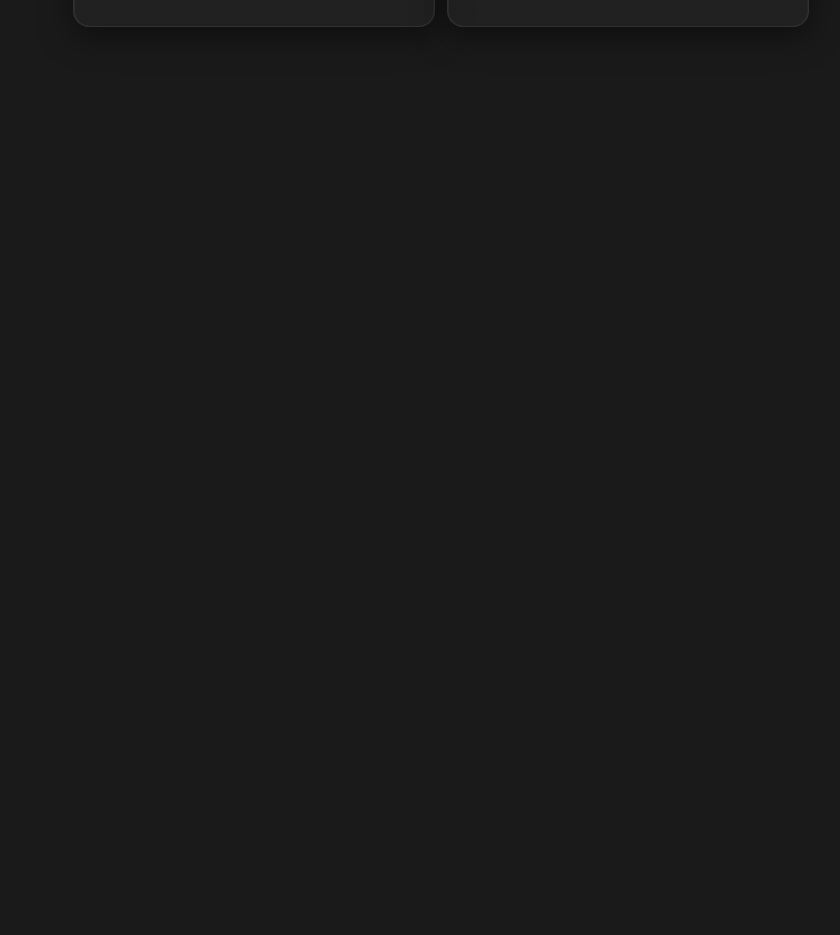
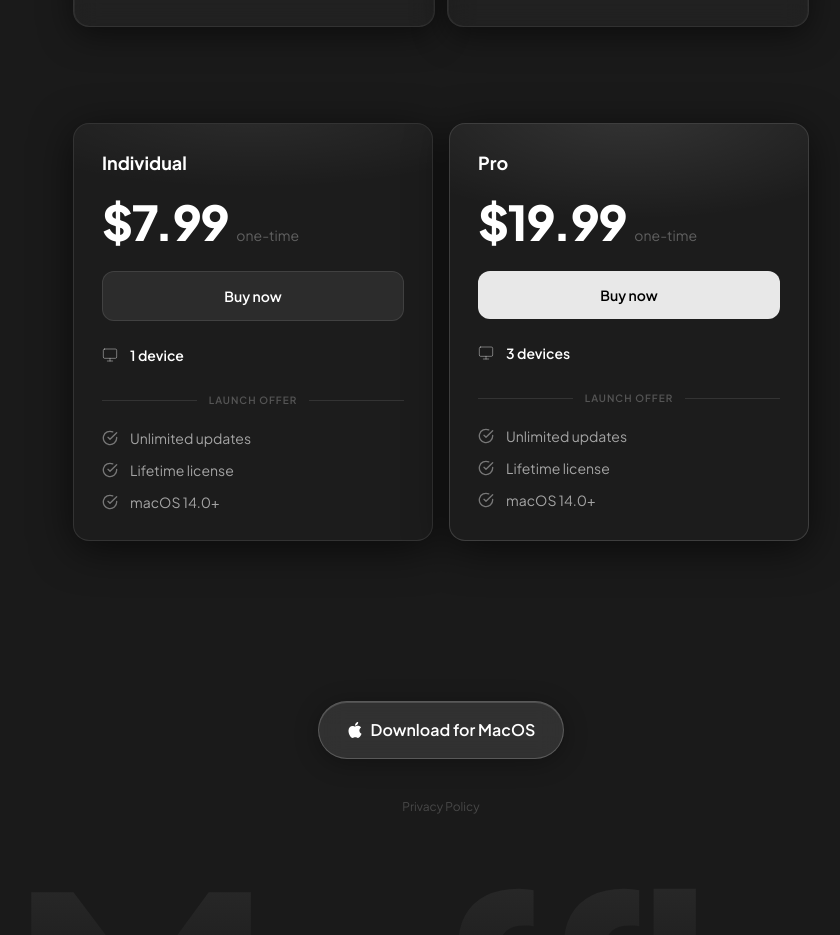
Before and after one commit to Abjcodes/muffle-web, a Next.js app: page / in a window 1280 px wide. Shown: the part 2000-2935 px from the top of the page, without its empty margins (199-1039 px from the left). Before the commit the page ends 2123 px from the top, so only its background shows below. Built offline with nearby package versions, Linux system fonts and the light colour scheme.

Commit message:
Added pricing and footer

```diff
--- a/app/page.tsx
+++ b/app/page.tsx
@@ -270,7 +270,165 @@ export default function Home() {
 
         </div>
 
+        {/* Pricing */}
+        <div className="mb-24">
+          <div className="grid grid-cols-1 md:grid-cols-2 gap-4">
+
+            {/* Solo card */}
+            <div className="relative rounded-2xl border border-white/[0.1] bg-[#1c1c1c] overflow-hidden shadow-[0_8px_40px_rgba(0,0,0,0.6)]">
+              {/* top glow */}
+              <div className="absolute top-0 left-0 right-0 h-32 pointer-events-none" style={{ background: "radial-gradient(ellipse 80% 60% at 50% -10%, rgba(255,255,255,0.07) 0%, transparent 100%)" }} />
+
+              <div className="relative p-7 flex flex-col h-full">
+                {/* header */}
+                <div className="mb-6">
+                  <p className="text-white font-bold text-lg leading-tight">Individual</p>
+                </div>
+
+                {/* price */}
+                <div className="mb-6">
+                  <span className="text-white font-extrabold text-5xl tracking-tight">$7.99</span>
+                  <span className="text-white/30 text-sm ml-2">one-time</span>
+                </div>
+
+                {/* CTA */}
+                <a
+                  href="https://lattix.lemonsqueezy.com/checkout/buy/1ec654b3-4291-4d4f-a9be-da41075f3b99?logo=0"
+                  target="_blank"
+                  rel="noopener noreferrer"
+                  className="flex items-center justify-center w-full py-3.5 rounded-xl bg-white/[0.07] border border-white/[0.1] text-white font-semibold text-sm hover:bg-white/[0.12] transition-all duration-200 mb-6"
+                >
+                  Buy now
+                </a>
+
+                {/* device count */}
+                <div className="flex items-center gap-3 mb-2">
+                  <svg width="16" height="16" viewBox="0 0 24 24" fill="none" stroke="currentColor" strokeWidth="1.5" strokeLinecap="round" strokeLinejoin="round" className="text-white/40 flex-shrink-0" aria-hidden="true">
+                    <rect x="2" y="3" width="20" height="14" rx="2" />
+                    <line x1="8" y1="21" x2="16" y2="21" />
+                    <line x1="12" y1="17" x2="12" y2="21" />
+                  </svg>
+                  <span className="text-white/70 text-sm"><span className="text-white font-semibold">1 device</span></span>
+                </div>
+
+                {/* divider */}
+                <div className="flex items-center gap-3 my-5">
+                  <div className="flex-1 h-px bg-white/10" />
+                  <span className="text-white/25 text-[10px] font-semibold tracking-widest uppercase">Launch offer</span>
+                  <div className="flex-1 h-px bg-white/10" />
+                </div>
+
+                {/* features */}
+                <ul className="flex flex-col gap-3">
+                  {["Unlimited updates", "Lifetime license", "macOS 14.0+"].map((f) => (
+                    <li key={f} className="flex items-center gap-3">
+                      <svg width="16" height="16" viewBox="0 0 24 24" fill="none" stroke="currentColor" strokeWidth="2" strokeLinecap="round" strokeLinejoin="round" className="text-white/40 flex-shrink-0" aria-hidden="true">
+                        <path d="M22 11.08V12a10 10 0 1 1-5.93-9.14" />
+                        <polyline points="22 4 12 14.01 9 11.01" />
+                      </svg>
+                      <span className="text-white/60 text-sm">{f}</span>
+                    </li>
+                  ))}
+                </ul>
+              </div>
+            </div>
+
+            {/* Pro card */}
+            <div className="relative rounded-2xl border border-white/[0.15] bg-[#1c1c1c] overflow-hidden shadow-[0_8px_40px_rgba(0,0,0,0.6)]">
+              {/* top glow — slightly warmer */}
+              <div className="absolute top-0 left-0 right-0 h-40 pointer-events-none" style={{ background: "radial-gradient(ellipse 80% 70% at 50% -10%, rgba(255,255,255,0.11) 0%, transparent 100%)" }} />
+
+              <div className="relative p-7 flex flex-col h-full">
+                {/* header */}
+                <div className="mb-6">
+                  <p className="text-white font-bold text-lg leading-tight">Pro</p>
+                </div>
+
+                {/* price */}
+                <div className="mb-6">
+                  <span className="text-white font-extrabold text-5xl tracking-tight">$19.99</span>
+                  <span className="text-white/30 text-sm ml-2">one-time</span>
+                </div>
+
+                {/* CTA */}
+                <a
+                  href="https://lattix.lemonsqueezy.com/checkout/buy/a1199062-1b2d-4d78-8488-0f1a1499b12f?logo=0"
+                  target="_blank"
+                  rel="noopener noreferrer"
+                  className="flex items-center justify-center w-full py-3.5 rounded-xl bg-white/90 text-black font-semibold text-sm hover:bg-white transition-all duration-200 mb-6"
+                >
+                  Buy now
+                </a>
+
+                {/* device count */}
+                <div className="flex items-center gap-3 mb-2">
+                  <svg width="16" height="16" viewBox="0 0 24 24" fill="none" stroke="currentColor" strokeWidth="1.5" strokeLinecap="round" strokeLinejoin="round" className="text-white/40 flex-shrink-0" aria-hidden="true">
+                    <rect x="2" y="3" width="20" height="14" rx="2" />
+                    <line x1="8" y1="21" x2="16" y2="21" />
+                    <line x1="12" y1="17" x2="12" y2="21" />
+                  </svg>
+                  <span className="text-white/70 text-sm"><span className="text-white font-semibold">3 devices</span></span>
+                </div>
+
+                {/* divider */}
+                <div className="flex items-center gap-3 my-5">
+                  <div className="flex-1 h-px bg-white/10" />
+                  <span className="text-white/25 text-[10px] font-semibold tracking-widest uppercase">Launch offer</span>
+                  <div className="flex-1 h-px bg-white/10" />
+                </div>
+
+                {/* features */}
+                <ul className="flex flex-col gap-3">
+                  {["Unlimited updates", "Lifetime license", "macOS 14.0+"].map((f) => (
+                    <li key={f} className="flex items-center gap-3">
+                      <svg width="16" height="16" viewBox="0 0 24 24" fill="none" stroke="currentColor" strokeWidth="2" strokeLinecap="round" strokeLinejoin="round" className="text-white/40 flex-shrink-0" aria-hidden="true">
+                        <path d="M22 11.08V12a10 10 0 1 1-5.93-9.14" />
+                        <polyline points="22 4 12 14.01 9 11.01" />
+                      </svg>
+                      <span className="text-white/60 text-sm">{f}</span>
+                    </li>
+                  ))}
+                </ul>
+              </div>
+            </div>
+
+          </div>
+        </div>
+
         </div>{/* end constrained container */}
+
+        {/* Footer */}
+        <footer className="relative overflow-hidden">
+          {/* Download button */}
+          <div className="flex justify-center pt-16 pb-10 relative z-10">
+            <a
+              href="https://github.com/Abjcodes/Muffle-releases/releases/download/dmg/Muffle.1.0.dmg"
+              download
+              rel="noopener noreferrer"
+              className="inline-flex items-center px-7 py-4 rounded-full bg-white/10 border border-white/20 text-white font-semibold text-base hover:bg-white/15 transition-all duration-200 backdrop-blur-md shadow-[inset_0_1px_0_rgba(255,255,255,0.15),0_4px_24px_rgba(0,0,0,0.3)]"
+            >
+              <svg className="w-4 h-4 mr-2 flex-shrink-0" viewBox="0 0 814 1000" fill="currentColor" aria-hidden="true">
+                <path d="M788.1 340.9c-5.8 4.5-108.2 62.2-108.2 190.5 0 148.4 130.3 200.9 134.2 202.2-.6 3.2-20.7 71.9-68.7 141.9-42.8 61.6-87.5 123.1-155.5 123.1s-85.5-39.5-164-39.5c-76 0-103.7 40.8-165.9 40.8s-105-42.2-150.3-107.4C46.8 790.7 0 663 0 541.8c0-194.3 126.4-297.5 250.8-297.5 66.1 0 121.2 43.4 162.7 43.4 39.5 0 101.1-46 176.3-46 28.5 0 130.9 2.6 198.3 99.2zm-234-181.5c31.1-36.9 53.1-88.1 53.1-139.3 0-7.1-.6-14.3-1.9-20.1-50.6 1.9-110.8 33.7-147.1 75.8-28.5 32.4-55.1 83.6-55.1 135.5 0 7.8 1.3 15.6 1.9 18.1 3.2.6 8.4 1.3 13.6 1.3 45.4 0 102.5-30.4 135.5-71.3z" />
+              </svg>
+              Download for MacOS
+            </a>
+          </div>
+
+          {/* Privacy policy */}
+          <div className="flex justify-center pb-8">
+            <a href="/privacy" className="text-white/20 text-xs hover:text-white/40 transition-colors duration-200">Privacy Policy</a>
+          </div>
+
+          {/* Large wordmark — half-cropped with fade */}
+          <div className="relative overflow-hidden select-none" style={{ height: "0.55em", fontSize: "clamp(5rem, 22vw, 18rem)" }} aria-hidden="true">
+            <p className="text-center font-extrabold leading-none tracking-tight text-white/[0.08]">
+              Muffle
+            </p>
+            {/* fade overlay */}
+            <div className="absolute inset-0" style={{ background: "linear-gradient(to bottom, transparent 0%, #1a1a1a 100%)" }} />
+          </div>
+        </footer>
+
       </div>
     </>
   );
```
